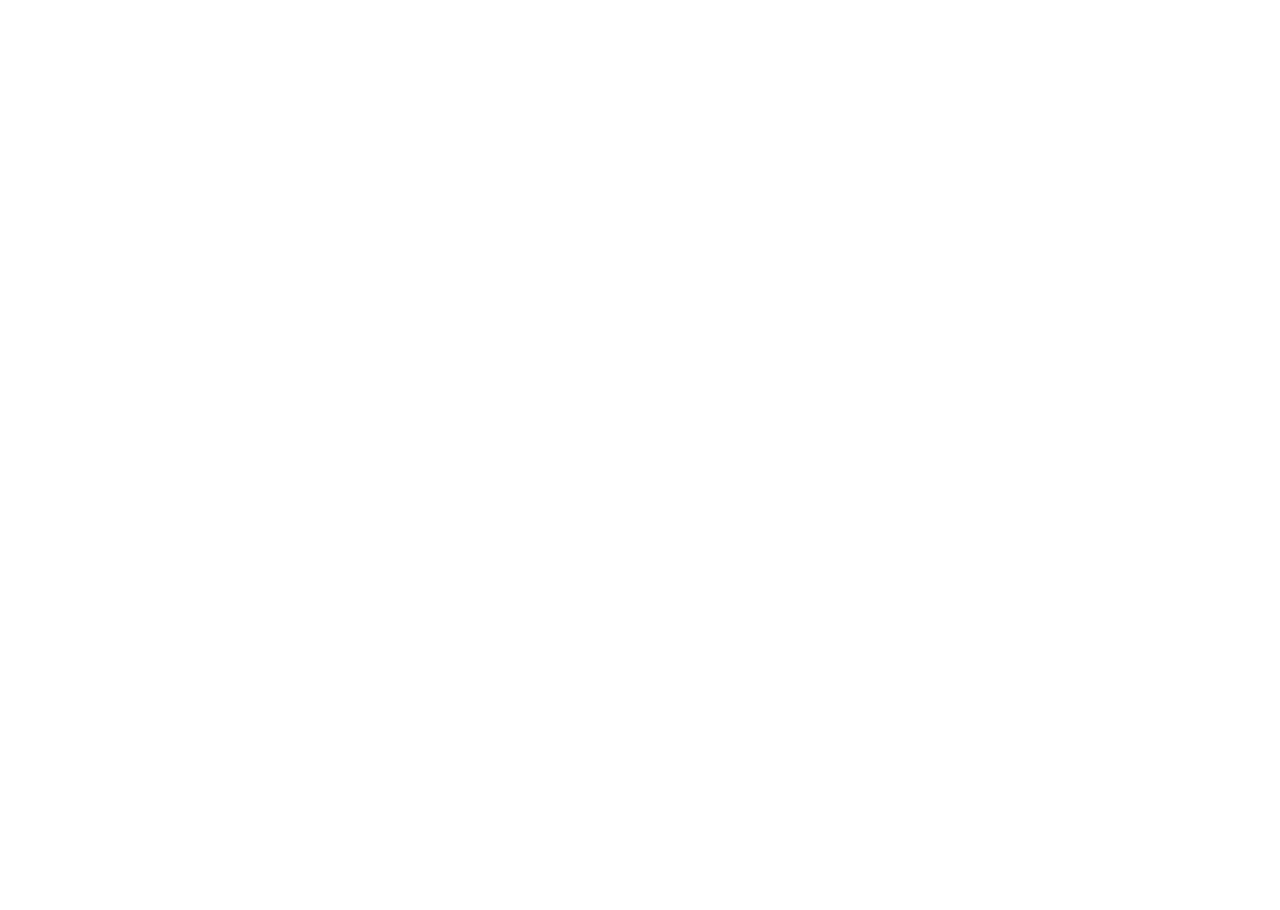
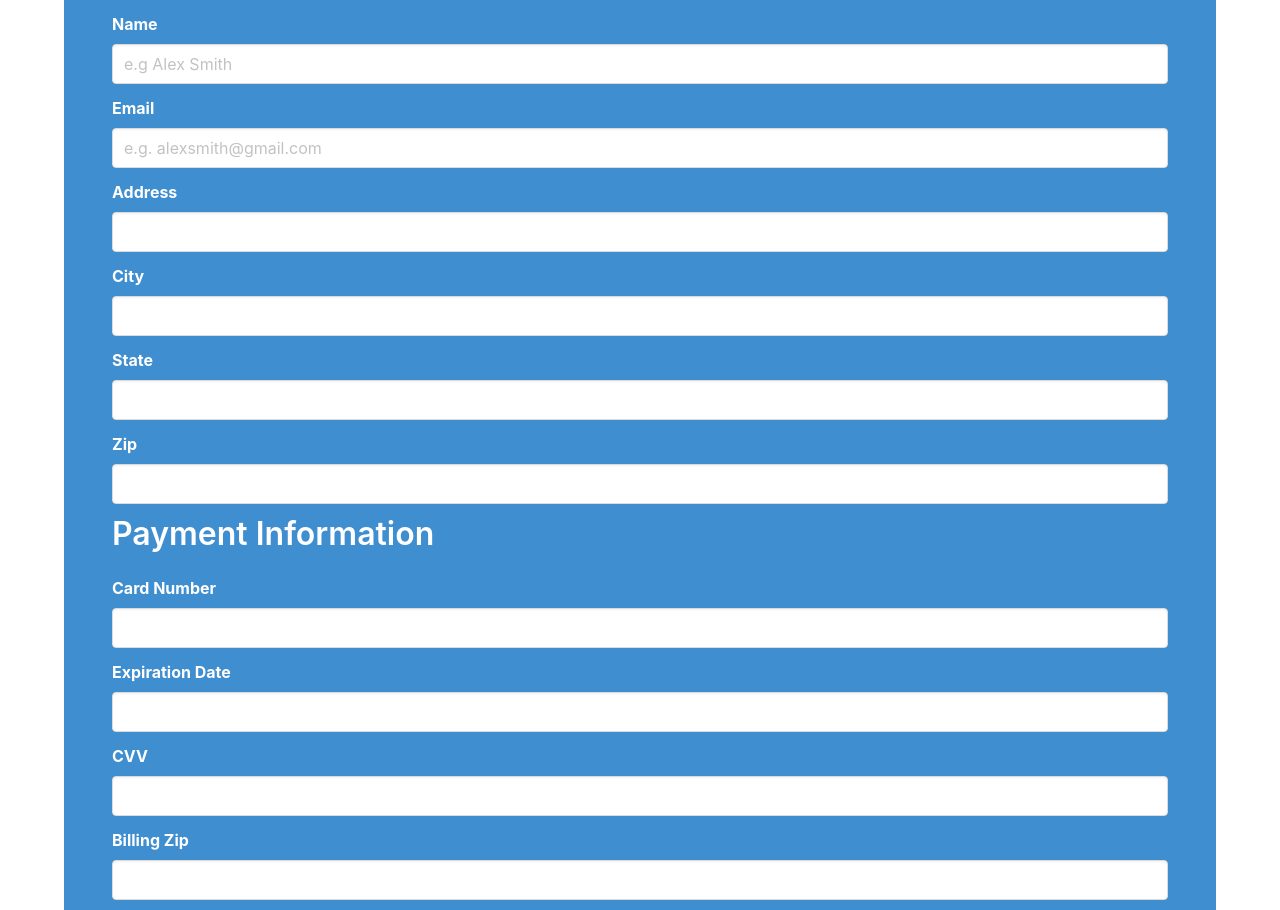
Before and after one commit to Pikachus-ThunderBolts/grace-shopper, a React (Create React App) app in the folder front-end/: page /checkout in a window 1280 px wide. Shown: the part 960-1870 px from the top of the page. Before the commit the page ends 800 px from the top, so only its background shows below. Built offline with nearby package versions, Linux system fonts and the light colour scheme.

Commit message:
confirmation page done

```diff
--- a/front-end/src/components/Cart.js
+++ b/front-end/src/components/Cart.js
@@ -1,9 +1,8 @@
 const Cart = () => {
   return (
     <>
-      <section class="section">
+      <section class="section checkout">
         <h1 class="title">Cart</h1>
-        <h2 class="subtitle">This is where the Cart will live.</h2>
         <table className="table is-bordered is-hoverable is-fullwidth">
           <tbody>
             <tr>
--- a/front-end/src/components/Checkout.js
+++ b/front-end/src/components/Checkout.js
@@ -1,9 +1,87 @@
+import Cart from "./Cart";
+
 const Checkout = () => {
   return (
     <>
       <section class="section">
         <h1 class="title">Checkout</h1>
-        <h2 class="subtitle">This will be the checkout page</h2>
+        <Cart></Cart>
+      </section>
+      <section class="section has-background-info">
+        <h1 class="title has-text-white">Shipping Address</h1>
+        <div class="field">
+          <label class="label has-text-white">Name</label>
+          <div class="control">
+            <input
+              class="input"
+              type="text"
+              placeholder="e.g Alex Smith"
+            ></input>
+          </div>
+        </div>
+
+        <div class="field">
+          <label class="label has-text-white">Email</label>
+          <div class="control">
+            <input
+              class="input"
+              type="email"
+              placeholder="e.g. alexsmith@gmail.com"
+            ></input>
+          </div>
+        </div>
+        <div class="field">
+          <label class="label has-text-white">Address</label>
+          <div class="control">
+            <input class="input" type="text"></input>
+          </div>
+        </div>
+        <div class="field">
+          <label class="label has-text-white">City</label>
+          <div class="control">
+            <input class="input" type="text"></input>
+          </div>
+        </div>
+        <div class="field">
+          <label class="label has-text-white">State</label>
+          <div class="control">
+            <input class="input" type="text"></input>
+          </div>
+        </div>
+        <div class="field">
+          <label class="label has-text-white">Zip</label>
+          <div class="control">
+            <input class="input" type="text"></input>
+          </div>
+        </div>
+        <h1 class="title has-text-white">Payment Information</h1>
+        <div class="field">
+          <label class="label has-text-white">Card Number</label>
+          <div class="control">
+            <input class="input" type="text"></input>
+          </div>
+        </div>
+        <div class="field">
+          <label class="label has-text-white">Expiration Date</label>
+          <div class="control">
+            <input class="input" type="text"></input>
+          </div>
+        </div>
+        <div class="field">
+          <label class="label has-text-white">CVV</label>
+          <div class="control">
+            <input class="input" type="text"></input>
+          </div>
+        </div>
+        <div class="field">
+          <label class="label has-text-white">Billing Zip</label>
+          <div class="control">
+            <input class="input" type="text"></input>
+          </div>
+        </div>
+        <div class="control">
+          <button class="button is-primary">Place Order</button>
+        </div>
       </section>
     </>
   );
--- a/front-end/src/components/Confirmation.js
+++ b/front-end/src/components/Confirmation.js
@@ -2,9 +2,13 @@ const Confirmation = () => {
   return (
     <>
       <section class="section">
-        <h1 class="title">Confirmation</h1>
+        <h1 class="title">Congrats!</h1>
         <h2 class="subtitle">
-          This will be the confirmation page after an order is placed
+          Your order #001001 is <strong>confirmed</strong>.
+        </h2>
+        <h2 class="subtitle">
+          A copy of this confirmation has been sent to{" "}
+          <strong>example@example.com</strong>
         </h2>
       </section>
     </>
--- a/front-end/src/components/ProductDetail.js
+++ b/front-end/src/components/ProductDetail.js
@@ -21,7 +21,7 @@ const ProductDetail = () => {
         <h1 class="title">Reviews</h1>
         <br></br>
         <h2 class="subtitle">Review Title</h2>
-        <p classname="content">Review content</p>
+        <p classname="content">This is where users will leave reviews. </p>
       </section>
     </>
   );
```
